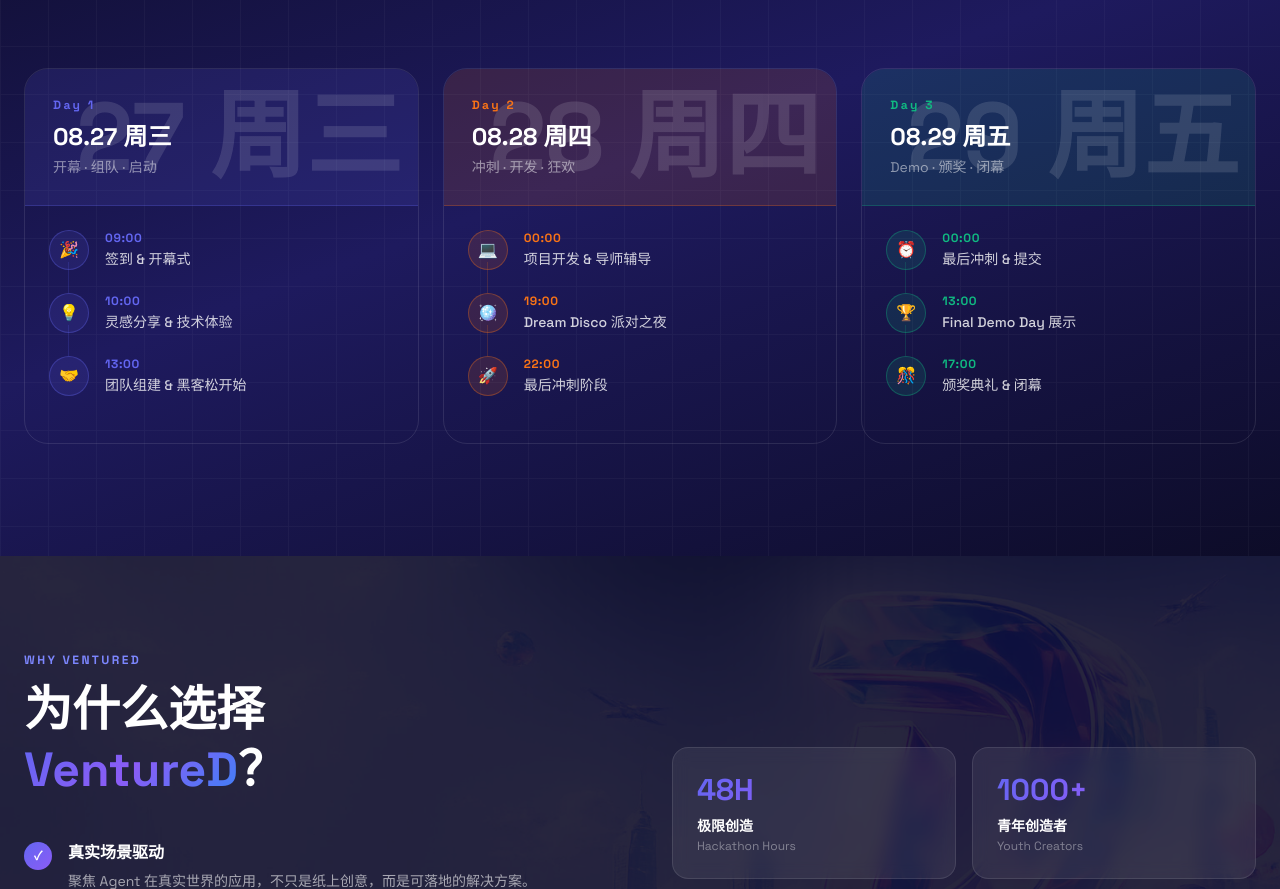
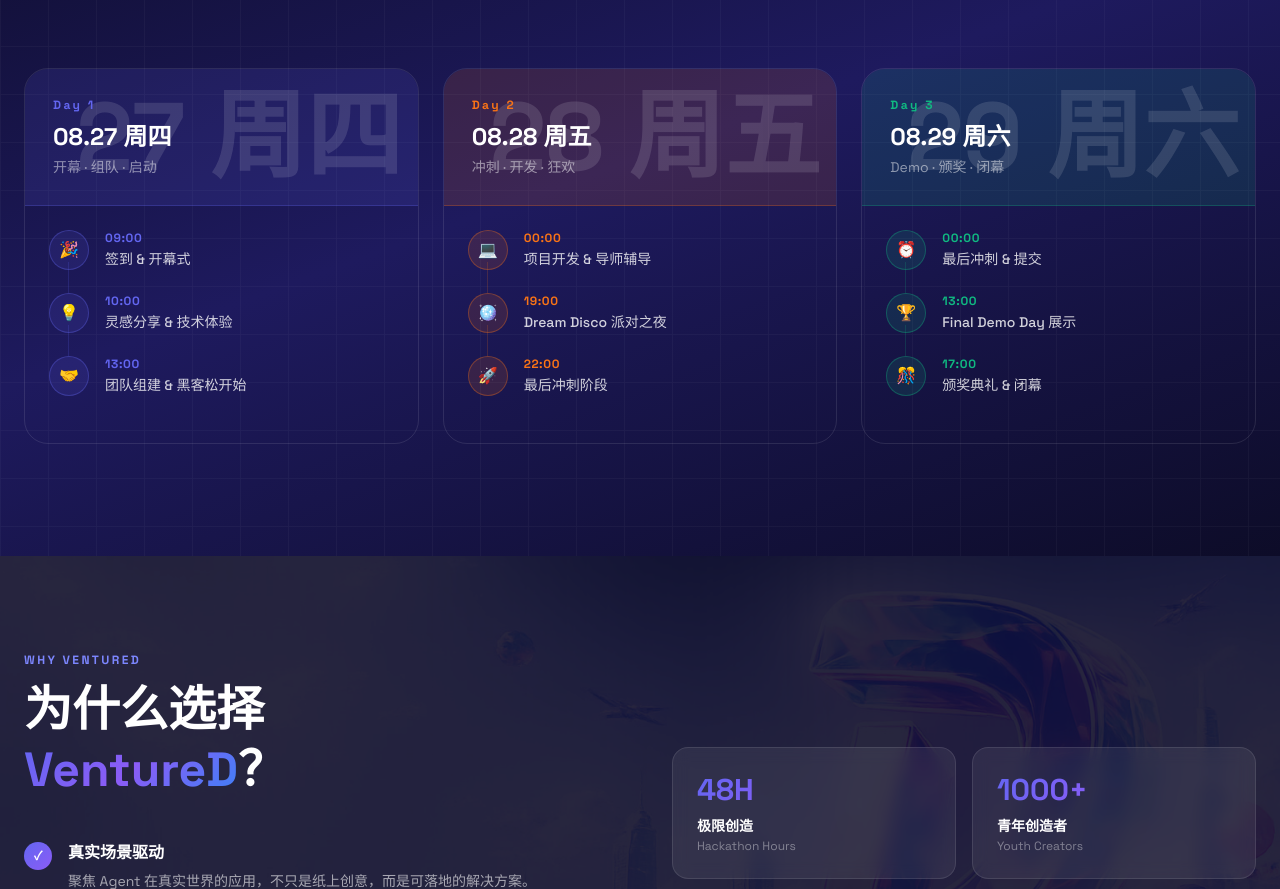
Before and after one commit to XianyiLiu0813/VentureD-website, a Next.js app: page / in a window 1280 px wide. Shown: the part 4100-4989 px from the top of the page. Built offline with nearby package versions, Linux system fonts and the light colour scheme.

Commit message:
Fix event dates: 08.27 Thu, 08.28 Fri, 08.29 Sat

```diff
--- a/src/app/page.tsx
+++ b/src/app/page.tsx
@@ -528,7 +528,7 @@
           <div className="grid grid-cols-1 md:grid-cols-3 gap-6">
             {[
               {
-                day: "Day 1", date: t("08.27 周三", "08.27 Wed"), label: t("开幕 · 组队 · 启动", "Opening · Teams · Kickoff"), color: "#6366f1",
+                day: "Day 1", date: t("08.27 周四", "08.27 Thu"), label: t("开幕 · 组队 · 启动", "Opening · Teams · Kickoff"), color: "#6366f1",
                 timelineItems: [
                   { time: "09:00", event: t("签到 & 开幕式", "Check-in & Opening Ceremony"), icon: "🎉" },
                   { time: "10:00", event: t("灵感分享 & 技术体验", "Idea Sharing & Tech Experience"), icon: "💡" },
@@ -536,7 +536,7 @@
                 ],
               },
               {
-                day: "Day 2", date: t("08.28 周四", "08.28 Thu"), label: t("冲刺 · 开发 · 狂欢", "Sprint · Build · Party"), color: "#f97316",
+                day: "Day 2", date: t("08.28 周五", "08.28 Fri"), label: t("冲刺 · 开发 · 狂欢", "Sprint · Build · Party"), color: "#f97316",
                 timelineItems: [
                   { time: "00:00", event: t("项目开发 & 导师辅导", "Project Dev & Mentor Support"), icon: "💻" },
                   { time: "19:00", event: t("Dream Disco 派对之夜", "Dream Disco Party Night"), icon: "🪩" },
@@ -544,7 +544,7 @@
                 ],
               },
               {
-                day: "Day 3", date: t("08.29 周五", "08.29 Fri"), label: t("Demo · 颁奖 · 闭幕", "Demo · Awards · Closing"), color: "#10b981",
+                day: "Day 3", date: t("08.29 周六", "08.29 Sat"), label: t("Demo · 颁奖 · 闭幕", "Demo · Awards · Closing"), color: "#10b981",
                 timelineItems: [
                   { time: "00:00", event: t("最后冲刺 & 提交", "Final Sprint & Submission"), icon: "⏰" },
                   { time: "13:00", event: t("Final Demo Day 展示", "Final Demo Day"), icon: "🏆" },
```
